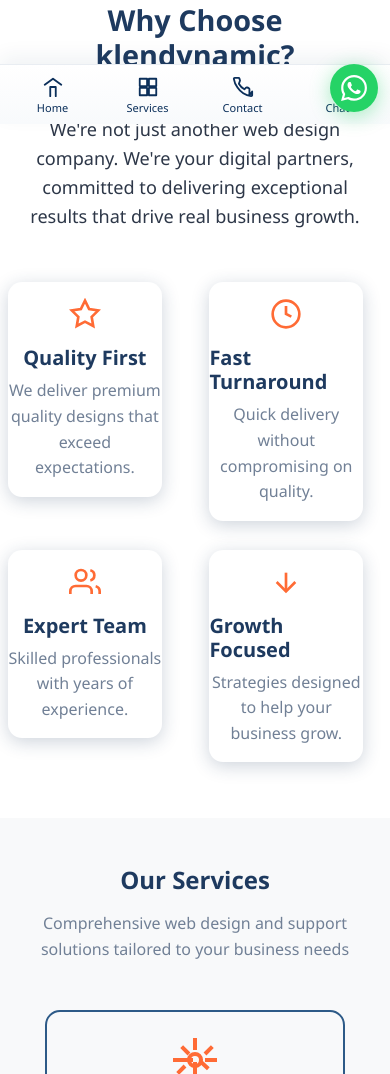
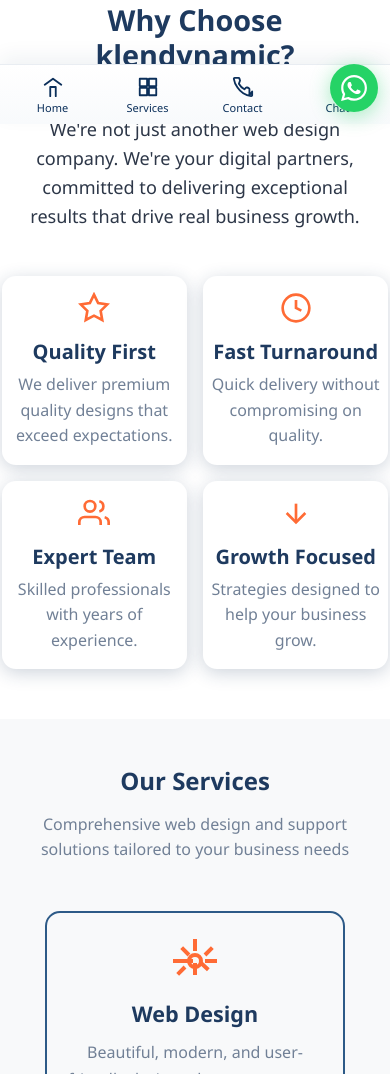
Before and after one commit to klendynamic/klendynamic, a plain HTML site: page index.html in a window 390 px wide. Shown: the part 720-1794 px from the top of the page. Drawn offline with nearby package versions, Linux system fonts and the light colour scheme.

Commit message:
new resolution

```diff
--- a/klen-styles.css
+++ b/klen-styles.css
@@ -26,9 +26,9 @@
   }
   .row.g-4.mt-4 > .col-sm-6 {
     width: 100%;
-    max-width: 90%;
+    max-width: 100%;
     flex: unset;
-    padding: 0.5rem;
+    padding: 0.1rem;
     margin: 0;
   }
   .why-item {
```
